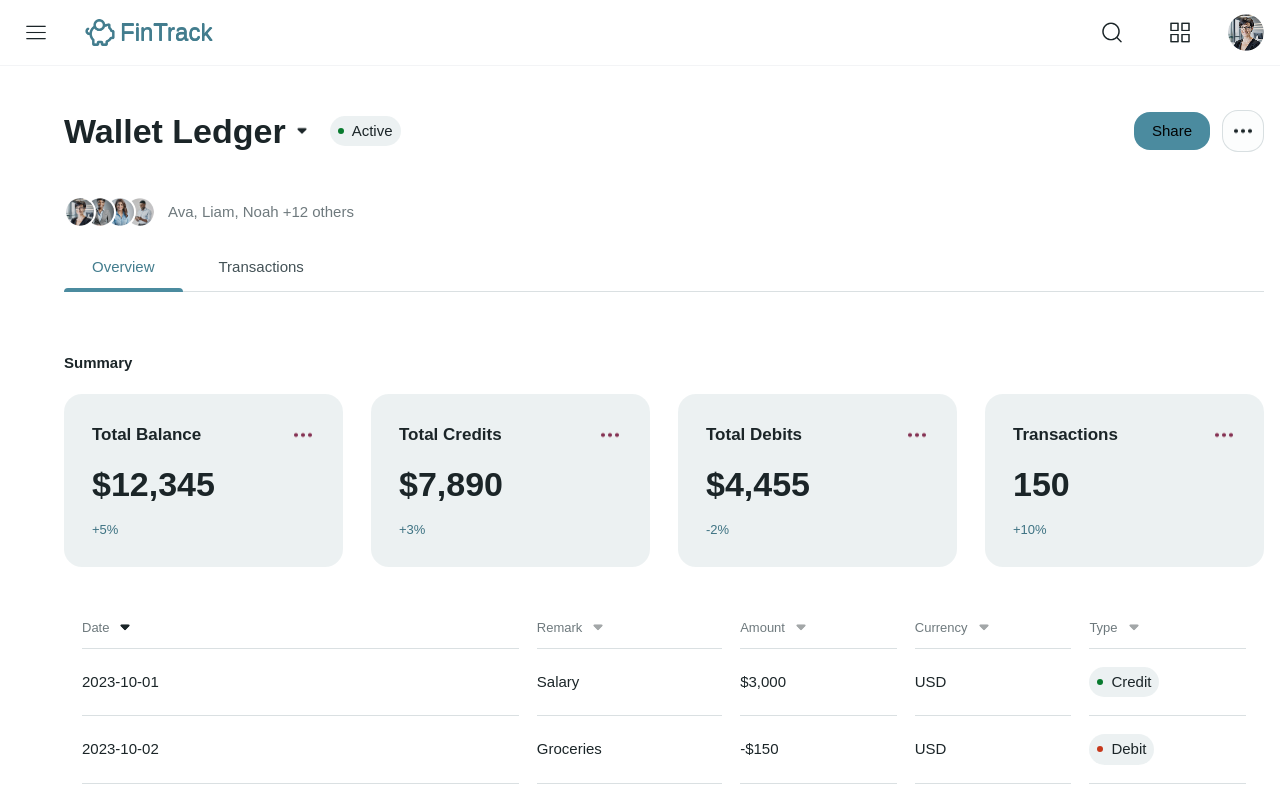
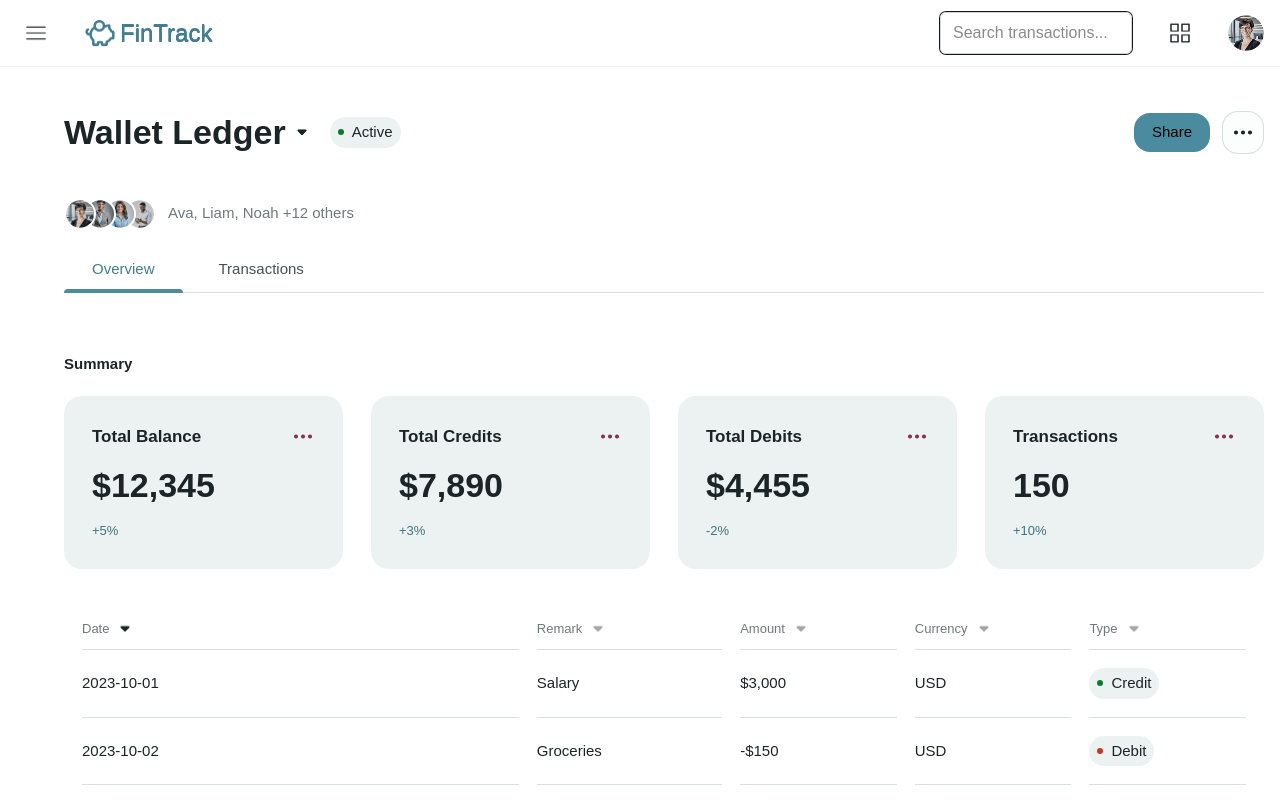
Before and after one commit to yunushabeeb/venture-studio, a Next.js app: page / in a window 1280 px wide. Both pictures are taken after a click on the button 1112 px from the left and 32 px from the top of the page. Shown: the top 800 px of the page. Built offline with nearby package versions, Linux system fonts and the light colour scheme; a web font is replaced by a local one.

Commit message:
Add search functionality to Header and TransactionTable components; integrate Zustand for state management

```diff
--- a/app/components/Header.tsx
+++ b/app/components/Header.tsx
@@ -3,12 +3,32 @@ import { timmana } from "../lib/fonts";
 import IconButton from "./IconButton";
 import Avatar from "./Avatar";
 import Brand from "./Brand";
+import { useState, useRef, useEffect } from "react";
+import { useSearchStore } from "../lib/store";
 
 type HeaderProps = {
   onSidebarToggle?: () => void;
 };
 
 export default function Header({ onSidebarToggle }: HeaderProps) {
+  const [showSearch, setShowSearch] = useState(false);
+  const search = useSearchStore((s) => s.search);
+  const setSearch = useSearchStore((s) => s.setSearch);
+  const inputRef = useRef<HTMLInputElement>(null);
+
+  useEffect(() => {
+    if (showSearch) inputRef.current?.focus();
+  }, [showSearch]);
+
+  function handleInput(e: React.ChangeEvent<HTMLInputElement>) {
+    setSearch(e.target.value);
+  }
+
+  function handleBlur() {
+    // Optionally hide search input on blur
+    setShowSearch(false);
+  }
+
   return (
     <header className="flex items-center justify-between px-4 py-3 border-b border-gray-100">
       {/* Left: Menu + Brand */}
@@ -27,7 +47,23 @@ export default function Header({ onSidebarToggle }: HeaderProps) {
       </div>
       {/* Right: Search, App Grid, Avatar */}
       <div className="flex items-center gap-7">
-        <IconButton src="/icons/search.png" alt="Search" />
+        {showSearch ? (
+          <input
+            ref={inputRef}
+            type="text"
+            value={search}
+            onChange={handleInput}
+            onBlur={handleBlur}
+            placeholder="Search transactions..."
+            className="px-3 py-2 rounded-md border border-gray-300 focus:outline-none focus:ring w-48 transition"
+          />
+        ) : (
+          <IconButton
+            src="/icons/search.png"
+            alt="Search"
+            onClick={() => setShowSearch(true)}
+          />
+        )}
         <IconButton src="/icons/app-grid.png" alt="Apps" />
         <Avatar src="/images/avatars/avatar-1.png" alt="User Avatar" />
       </div>
--- a/app/components/IconButton.tsx
+++ b/app/components/IconButton.tsx
@@ -1,8 +1,20 @@
 import Image from "next/image";
 
-export default function IconButton({ src, alt }: { src: string; alt: string }) {
+export default function IconButton({
+  src,
+  alt,
+  onClick,
+}: {
+  src: string;
+  alt: string;
+  onClick?: () => void;
+}) {
   return (
-    <button className="p-2 rounded hover:bg-gray-100 transition">
+    <button
+      className="p-2 rounded hover:bg-gray-100 transition"
+      onClick={onClick}
+      type="button"
+    >
       <Image src={src} alt={alt} width={24} height={24} />
     </button>
   );
--- a/app/components/TransactionTable.tsx
+++ b/app/components/TransactionTable.tsx
@@ -1,13 +1,15 @@
 "use client";
-import { useState } from "react";
+import { useState, useEffect } from "react";
 import Image from "next/image";
 import { columns, transactions as initialTransactions } from "../lib/content";
+import { useSearchStore } from "../lib/store";
 import TableCell from "./TableCell";
 import TypeBadge from "./TypeBadge";
 
 type Transaction = typeof initialTransactions[number];
 type SortKey = keyof Transaction;
 type SortOrder = "asc" | "desc";
+
 function sortTransactions(
   data: Transaction[],
   key: SortKey,
@@ -41,12 +43,35 @@ function sortTransactions(
 export default function TransactionTable() {
   const [sortKey, setSortKey] = useState<SortKey>("date");
   const [sortOrder, setSortOrder] = useState<SortOrder>("asc");
+  const [filtered, setFiltered] = useState(initialTransactions);
+  const [loading, setLoading] = useState(false);
+  const search = useSearchStore((s) => s.search);
 
-  const sortedTransactions = sortTransactions(
-    initialTransactions,
-    sortKey,
-    sortOrder
+  useEffect(() => {
+    console.log("Search", search)
+  }, [search])
+
+
+  useEffect(() => {
+    setLoading(true);
+    const timeout = setTimeout(() => {
+      const q = search.toLowerCase();
+      setFiltered(
+        initialTransactions.filter(
+          (tx) =>
+            tx.date.includes(q) ||
+            tx.remark.toLowerCase().includes(q) ||
+            tx.currency.toLowerCase().includes(q) ||
+            tx.type.toLowerCase().includes(q) ||
+            tx.amount.toString().includes(q)
+        )
       );
+      setLoading(false);
+    }, 300); // debounce
+    return () => clearTimeout(timeout);
+  }, [search]);
+
+  const sortedTransactions = sortTransactions(filtered, sortKey, sortOrder);
 
   function handleSort(key: SortKey) {
     if (sortKey === key) {
@@ -59,6 +84,9 @@ export default function TransactionTable() {
 
   return (
     <section className="mt-10 overflow-x-auto">
+      {loading ? (
+        <div className="py-10 text-center text-gray-400">Searching...</div>
+      ) : (
           <table
             className="min-w-full border-separate"
             style={{ borderSpacing: "18px 0" }}
@@ -120,6 +148,7 @@ export default function TransactionTable() {
               ))}
             </tbody>
           </table>
+      )}
     </section>
   );
 }
--- /dev/null
+++ b/app/lib/store.ts
@@ -0,0 +1,12 @@
+// filepath: app/lib/store.ts
+import { create } from "zustand";
+
+type SearchStore = {
+  search: string;
+  setSearch: (q: string) => void;
+};
+
+export const useSearchStore = create<SearchStore>((set) => ({
+  search: "",
+  setSearch: (q) => set({ search: q }),
+}));
--- a/package.json
+++ b/package.json
@@ -12,7 +12,8 @@
     "clsx": "^2.1.1",
     "next": "15.4.5",
     "react": "19.1.0",
-    "react-dom": "19.1.0"
+    "react-dom": "19.1.0",
+    "zustand": "^5.0.7"
   },
   "devDependencies": {
     "@eslint/eslintrc": "^3",
```
Also changed, not shown: 1 other file (tests, documents, lock files or other folders). Lines whose indentation alone changed are shown as unchanged.
